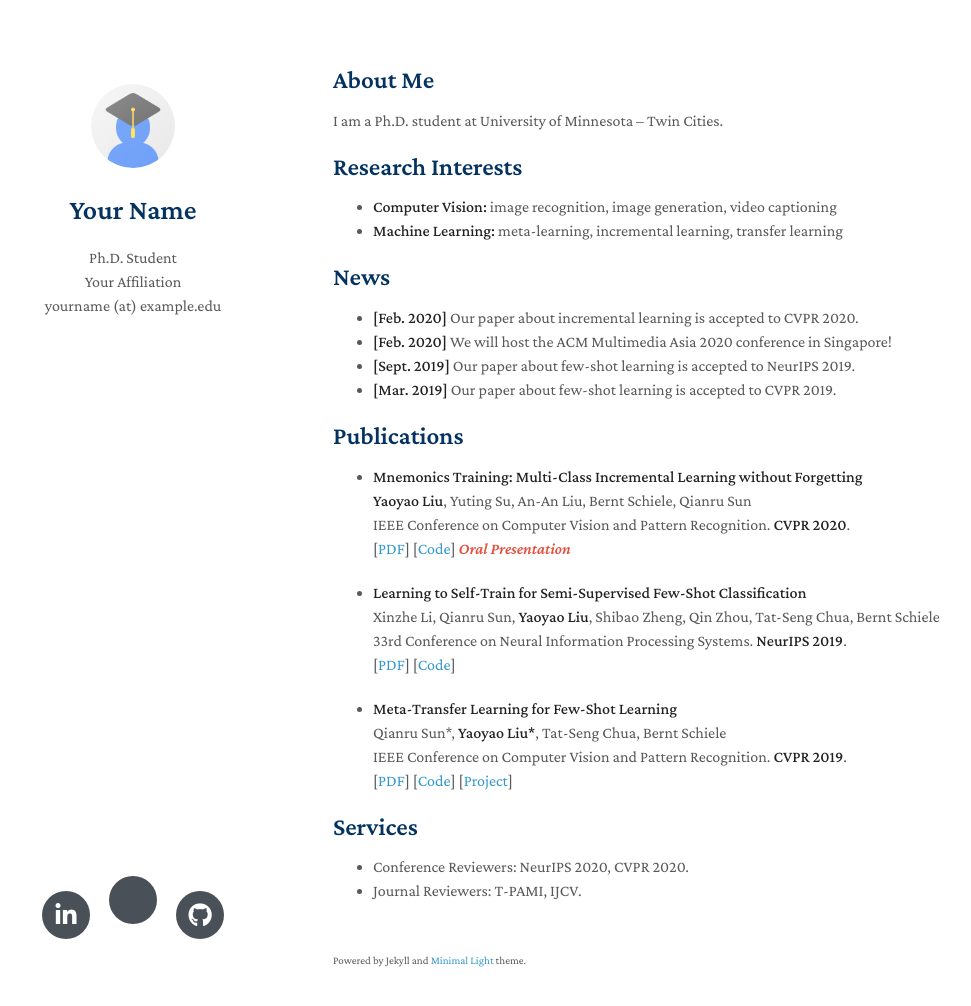
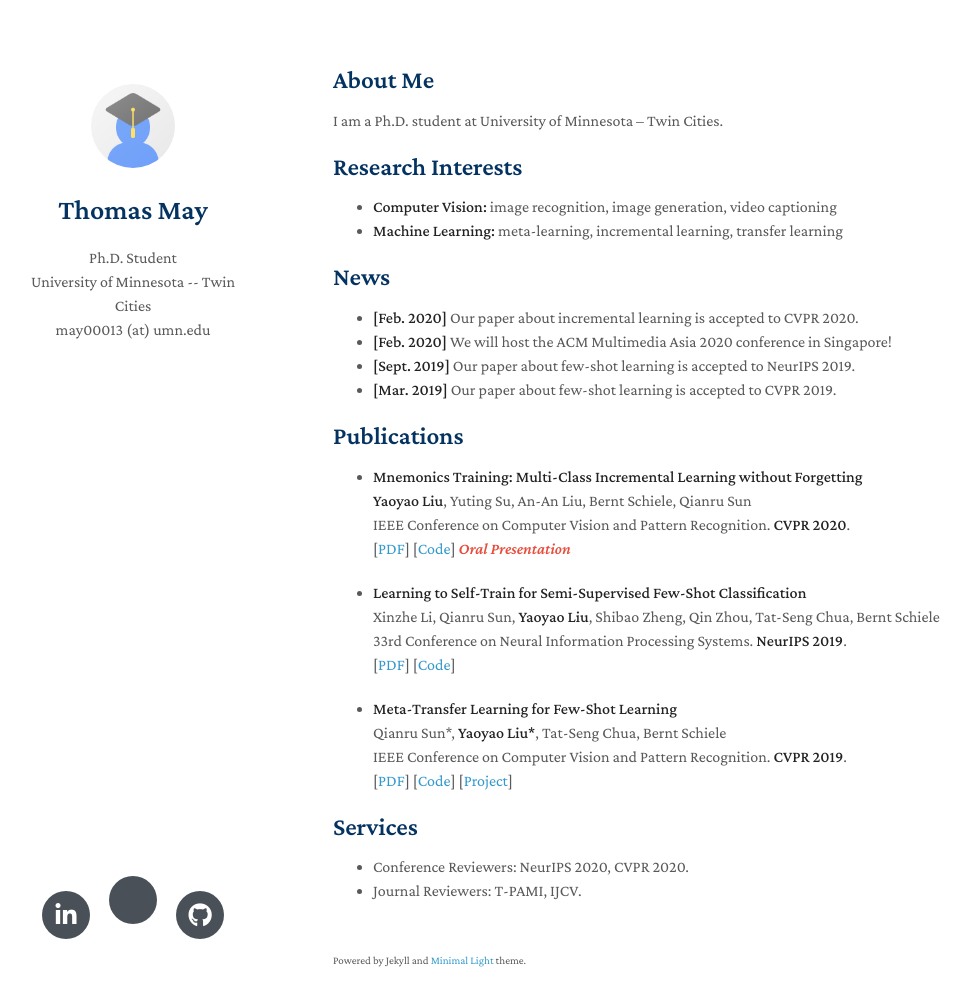
Before and after one commit to MayEcon/mayecon.github.io, a Jekyll site: the page built from index.md, in a window 1280 px wide and 1041 px high. Shown: the top 1006 px of the window, without its empty margins (137-1108 px from the left). Built offline with Jekyll 4.4.1, drawn with Linux system fonts in a browser that asks for light colours; nearby versions of some CDN libraries; a style sheet for code colours, icons or effects is not loaded; our own code applies the rules of GitHub Pages for plain Markdown files.

Commit message:
Update _config.yml

```diff
--- a/_config.yml
+++ b/_config.yml
@@ -1,8 +1,8 @@
 # Basic Information
-title: Your Name
+title: Thomas May
 position: Ph.D. Student
-affiliation: Your Affiliation
-email: yourname (at) example.edu
+affiliation: University of Minnesota -- Twin Cities
+email: may00013 (at) umn.edu
 
 # Search Engine Optimization (SEO)
 # The following information is used to improve the website traffic from search engines, e.g., Google.
```
